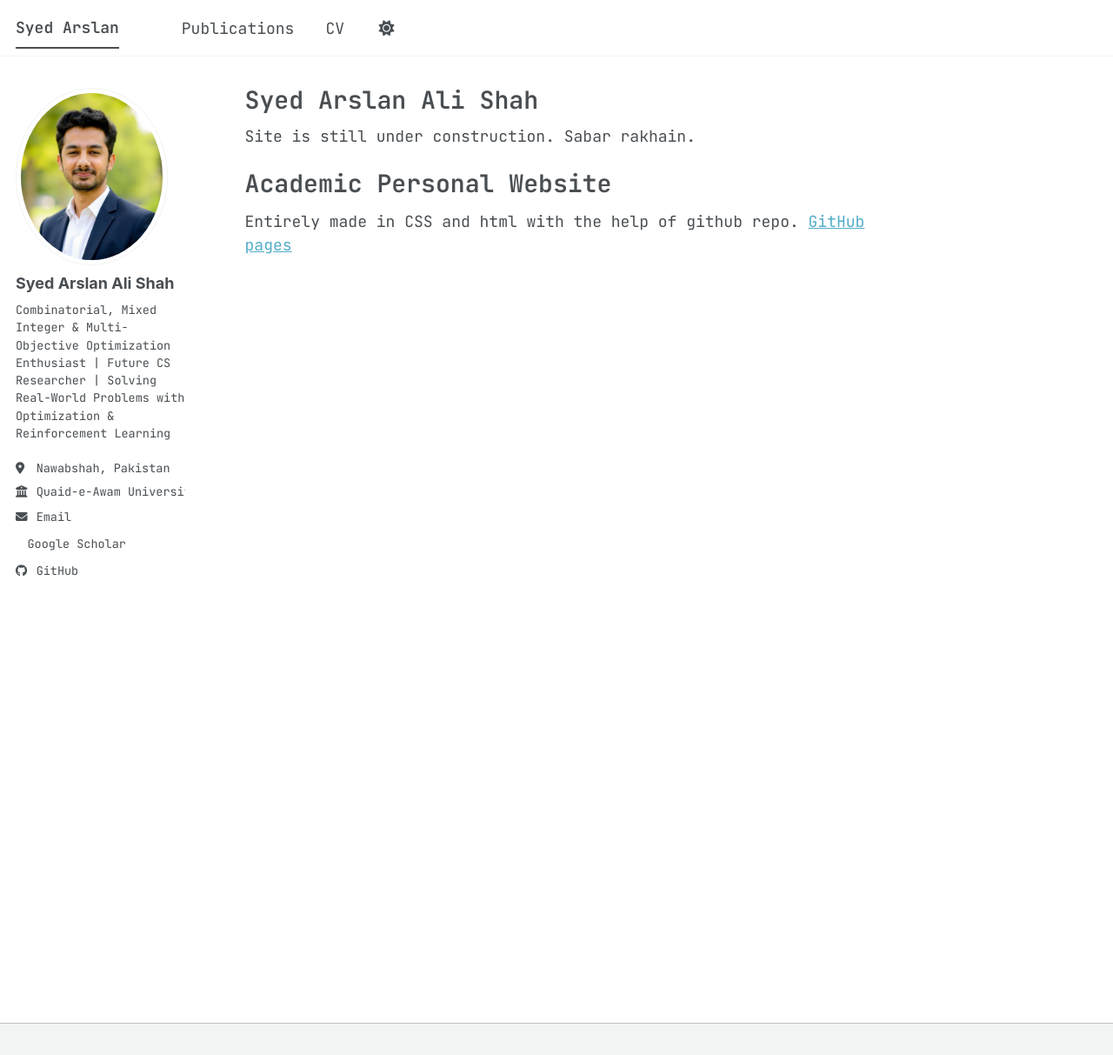
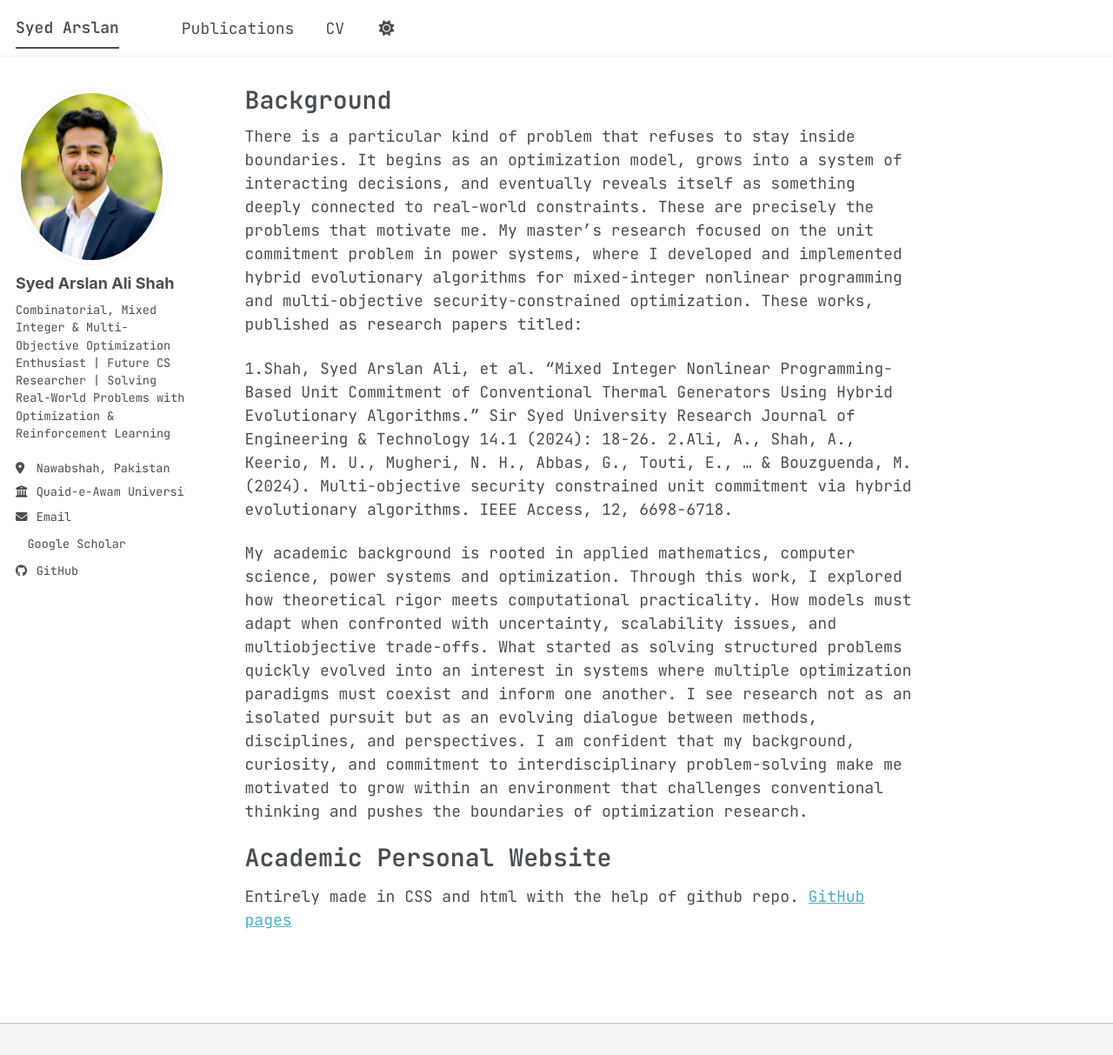
Before and after one commit to syedarslann/syedarslann.github.io, a Jekyll site: the page built from _pages/about.md, in a window 1280 px wide and 1213 px high. Shown: the whole window at 87% size. Built offline with Jekyll 4.4.1, drawn with Linux system fonts in a browser that asks for light colours; a style sheet for code colours, icons or effects is not loaded.

Commit message:
Update about.md

```diff
--- a/_pages/about.md
+++ b/_pages/about.md
@@ -1,13 +1,21 @@
 ---
 permalink: /
-title: "Syed Arslan Ali Shah"
+title: "Background"
 author_profile: true
 redirect_from:
   - /about/
   - /about.html
 ---
 
-Site is still under construction. Sabar rakhain.
+There is a particular kind of problem that refuses to stay inside boundaries. It begins as an optimization model, grows into a system of interacting decisions, and eventually reveals itself as something deeply connected to real-world constraints. These are precisely the problems that motivate me. My master's research focused on the unit commitment problem in power systems, where I developed and implemented hybrid evolutionary algorithms for mixed-integer nonlinear programming and multi-objective security-constrained optimization. These works, published as research papers titled:
+
+1.Shah, Syed Arslan Ali, et al. "Mixed Integer Nonlinear Programming-Based Unit Commitment of Conventional Thermal Generators Using Hybrid Evolutionary Algorithms." Sir Syed University Research Journal of Engineering & Technology 14.1 (2024): 18-26.
+2.Ali, A., Shah, A., Keerio, M. U., Mugheri, N. H., Abbas, G., Touti, E., ... & Bouzguenda, M. (2024). Multi-objective security constrained unit commitment via hybrid evolutionary algorithms. IEEE Access, 12, 6698-6718.
+
+My academic background is rooted in applied mathematics, computer science, power systems and optimization. Through this work, I explored how theoretical rigor meets computational practicality. How models must adapt when confronted with uncertainty, scalability issues, and multiobjective trade-offs. What started as solving structured problems quickly evolved into an interest in systems where multiple optimization paradigms must coexist and inform one another.
+I see research not as an isolated pursuit but as an evolving dialogue between methods, disciplines, and perspectives.
+I am confident that my background, curiosity, and commitment to interdisciplinary problem-solving make me motivated to grow within an environment that challenges conventional thinking and pushes the boundaries of optimization research.
+
 
 
 
```
